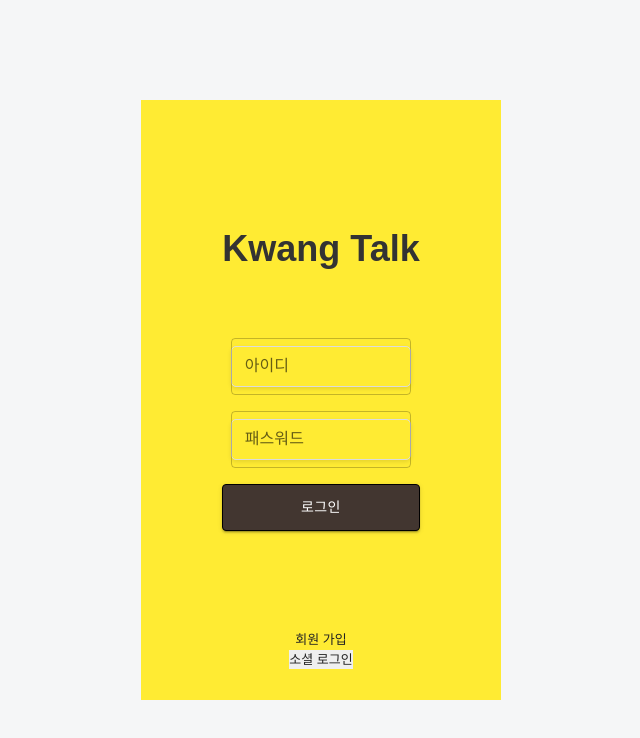
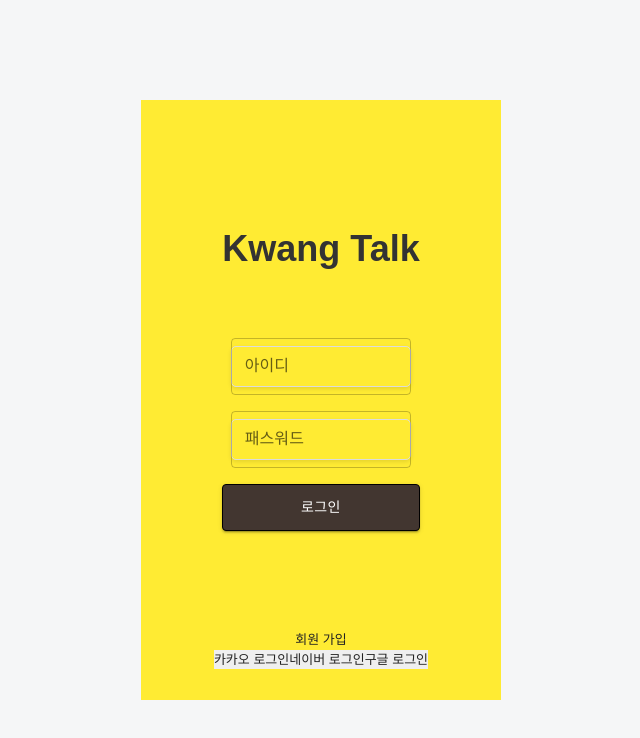
Before and after one commit to rhkdguskim/chattingClient, a React (Create React App) app: page /login in a window 1280 px wide. Shown: the top 738 px of the page, without its empty margins (319-959 px from the left). Built offline with nearby package versions, Linux system fonts and the light colour scheme; no server answers.

Commit message:
로그인 정리

```diff
--- a/src/components/login/Footer.tsx
+++ b/src/components/login/Footer.tsx
@@ -1,6 +1,6 @@
-import React, {useState}  from "react";
+import React, { useState, useEffect } from "react";
 import styled from 'styled-components';
-import { Link } from 'react-router-dom';
+import { Link, useNavigate } from 'react-router-dom';
 import { PAGE_PATHS, API_HOST } from '../../config';
 import axios from "axios";
 
@@ -14,29 +14,29 @@ const Wrapper = styled.header`
   }
 `;
 
-const requestAPI = async () => {
-  // 카카오, 네이버, 구글의 각각의 소셜 로그인 요청 데이터 생성
-  const socialLoginUrl = `http://localhost:3000/auth/kakao/login/`;
+const Footer: React.FC = () => {
+  const navigate = useNavigate();
 
-  if (!socialLoginUrl) {
-    throw new Error('Invalid provider');
+  useEffect(() => {
+    const urlParams = new URLSearchParams(window.location.search);
+    console.log(window.location.href)
+    const receivedAccessToken = urlParams.get('access_token');
+    const receivedRefreshToken = urlParams.get('refresh_token');
+    console.log(receivedAccessToken)
+    console.log(receivedRefreshToken)
+    if (receivedAccessToken && receivedRefreshToken) {
+      // 로그인 처리를 여기에 추가 (토큰 저장 등)
+      // ...
+      // 로그인 처리 후에 홈페이지로 리다이렉트
+      navigate('/');
+    }
+  }, [navigate]);
+
+  const handleLoginClick = (authProvider: string) => {
+    window.location.href = `${API_HOST}/auth/${authProvider}/login`;
+    console.log(window.location.href)
   }
 
-  try {
-    const response = await axios.get(socialLoginUrl, { withCredentials: true });
-
-    // 서버에서 리다이렉트할 URL을 받아옴
-    const redirectUrl = response.data.redirectUrl;
-
-    // 받아온 리다이렉트 URL로 프론트엔드에서 리다이렉트
-    window.location.href = redirectUrl;
-  } catch (error) {
-    console.error('Social login error:', error);
-    throw error;
-  }
-}
-
-const Footer : React.FC  = ()  => {
   return (
     <Wrapper>
       <ul>
@@ -44,9 +44,11 @@ const Footer : React.FC  = ()  => {
           <Link to={PAGE_PATHS.SIGNUP}>회원 가입</Link>
         </li>
       </ul>
-        <button onClick={requestAPI}>소셜 로그인</button>
+      <button onClick={() => handleLoginClick('kakao')}>카카오 로그인</button>
+      <button onClick={() => handleLoginClick('naver')}>네이버 로그인</button>
+      <button onClick={() => handleLoginClick('google')}>구글 로그인</button>
     </Wrapper>
-    )
+  );
 }
 
 export default Footer;
```
Lines whose indentation alone changed are shown as unchanged.
